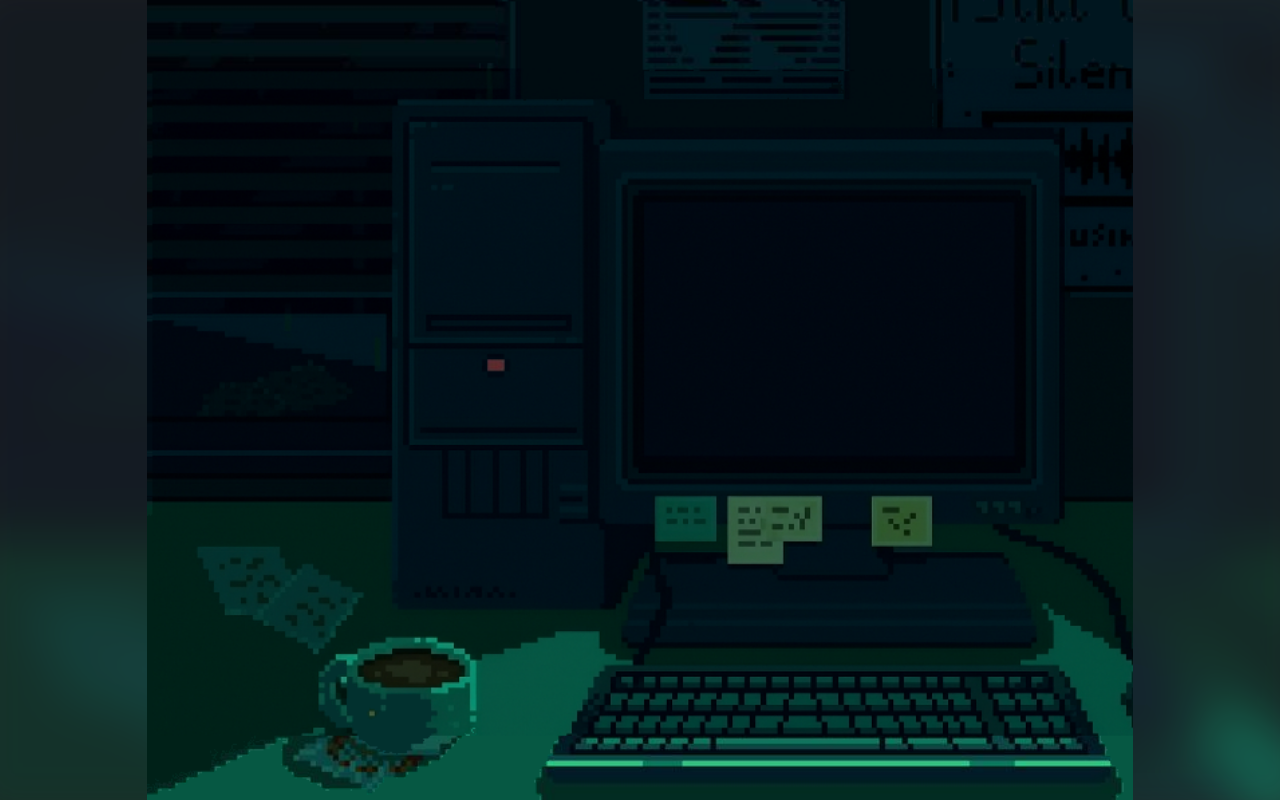
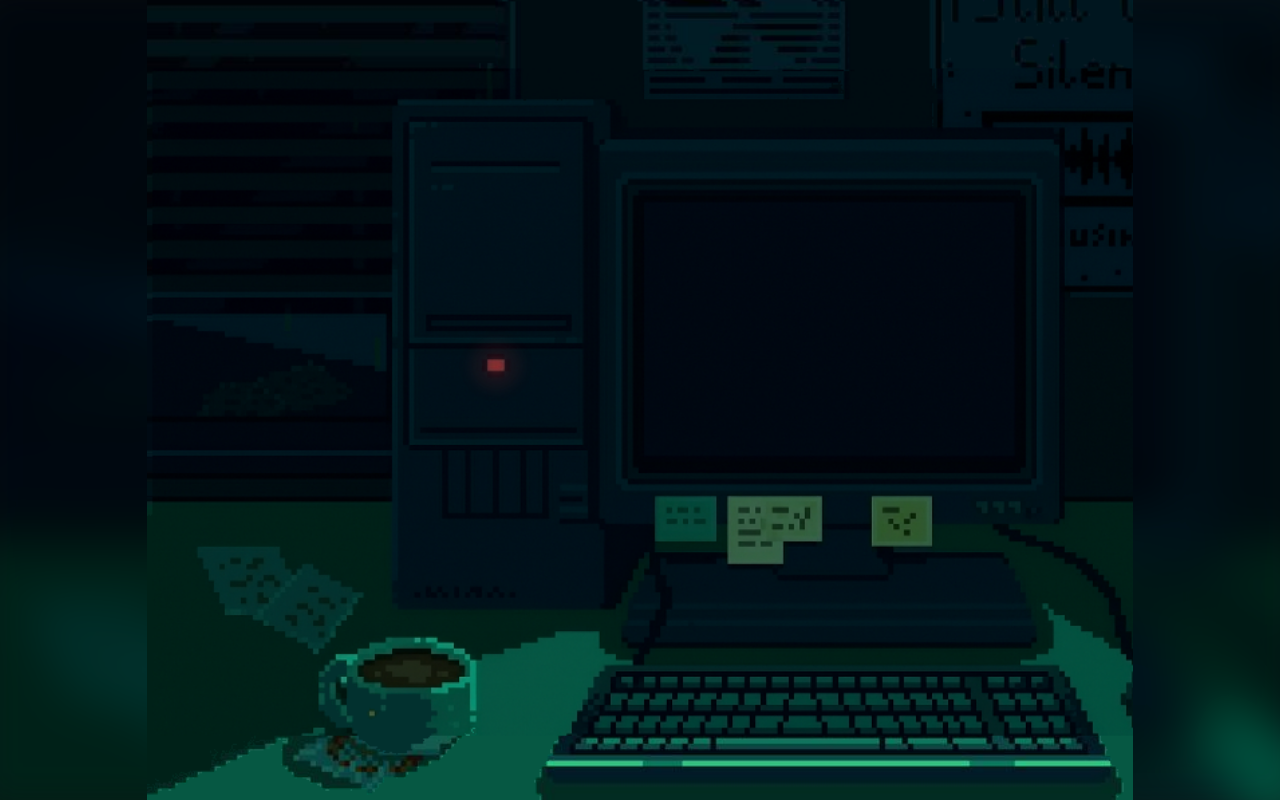
Before and after one commit to HamudiJ99/Computer, a plain HTML site: page index.html in a window 1280 px wide. Drawn offline with Linux system fonts and the light colour scheme.

Commit message:
add flash light

```diff
--- a/index.html
+++ b/index.html
@@ -27,9 +27,9 @@
         const ORIGINAL_H = 597;
 
         // Pixel-Koordinaten / -Größe des Knopfs im Originalbild
-        const BUTTON_X = 258;
-        const BUTTON_Y = 275;
-        const BUTTON_W = 20;
+        const BUTTON_X = 260;
+        const BUTTON_Y = 273;
+        const BUTTON_W = 22;
         const BUTTON_H = 20;
 
         function updateHotspot(){
--- a/styles.css
+++ b/styles.css
@@ -65,30 +65,78 @@ body{
 .hero__img.fade-out{ opacity:0; }
 .hero__img.fade-in{ opacity:1; }
 
-/* Power-Button */
+/* Power-Button (unsichtbar, Größe/Position steuert JS) */
 .power-hotspot{
   position:absolute;
-  top:44.6%;
-  left:39.6%;
-  width:2.2%;
-  height:2.8%;
   border-radius:50%;
-  background: rgba(255, 0, 0, 0); /* Debug: sichtbar machen, danach entfernen */
-  border: 1px solid rgba(255, 0, 0, 0);
+  background:transparent;
   border:0;
   padding:0;
   cursor:pointer;
-  z-index:3; /* sicher über dem Bild und Overlay */
+  z-index:3;
+  transition: transform 180ms ease;
+  pointer-events:auto;
 }
 
-/* ...existing code... */
+/* entferne den inneren roten Punkt */
+.power-hotspot::after{
+  display:none;
+}
 
-/* Dunkler Overlay */
-.hero::after{
+/* sanfter, zentrierter Glow (anstatt Umriss/Border) */
+.power-hotspot::before{
   content:"";
   position:absolute;
-  inset:0;
-  background:var(--overlay-color);
-  z-index:1;
+  left:50%;
+  top:50%;
+  transform:translate(-50%,-50%) scale(0.9);
+  width:120%;
+  height:120%;
+  border-radius:50%;
   pointer-events:none;
+  background: radial-gradient(circle at center, rgba(255,60,60,0.55) 0%, rgba(255,60,60,0.25) 30%, rgba(255,60,60,0) 60%);
+  opacity:0;
+  filter:blur(6px);
 }
+
+/* Glow nur wenn Bild ausgeschaltet ist */
+.image-wrap img[data-state="off"] + .power-hotspot::before{
+  animation: pulseGlow 1.4s ease-in-out infinite;
+  opacity:1;
+}
+
+@keyframes pulseGlow{
+  0%   { transform:translate(-50%,-50%) scale(0.9);  opacity:0.9; }
+  50%  { transform:translate(-50%,-50%) scale(1.15); opacity:0.35; }
+  100% { transform:translate(-50%,-50%) scale(0.9);  opacity:0.9; }
+}
+
+/* wenn Bild AUS -> zeige Punkt + Pulse */
+.image-wrap img[data-state="off"] + .power-hotspot::after{
+  opacity:1;
+}
+.image-wrap img[data-state="off"] + .power-hotspot::before{
+  animation:powerPulse 1.4s infinite;
+}
+
+/* dezente Pulse-Animation */
+@keyframes powerPulse{
+  0%   { box-shadow:0 0 0 0 rgba(255,60,60,0.22); }
+  50%  { box-shadow:0 0 20px 10px rgba(255,60,60,0.08); }
+  100% { box-shadow:0 0 0 0 rgba(255,60,60,0); }
+}
+
+/* Fokus sichtbar machen (Zugänglichkeit) */
+.power-hotspot:focus::after{
+  outline:2px solid rgba(255,255,255,0.6);
+  outline-offset:2px;
+}
+
+@keyframes blink{0%{opacity:1}50%{opacity:0.2}100%{opacity:1}} .image-wrap img[data-state="off"] + .power-hotspot{animation:blink 1s infinite}
+
+@keyframes powerPulse{0%{box-shadow:0 0 0 0 rgba(255,60,60,0.9)}50%{box-shadow:0 0 16px 8px rgba(255,60,60,0.18)}100%{box-shadow:0 0 0 0 rgba(255,60,60,0)}} .image-wrap img[data-state="off"] + .power-hotspot{animation:powerPulse 1s infinite; border-radius:50%; outline:none}
+.image-wrap img[data-state="off"] + .power-hotspot{
+  animation: none !important;
+  border-radius: 50% !important;
+  outline: none !important;
+}
```
